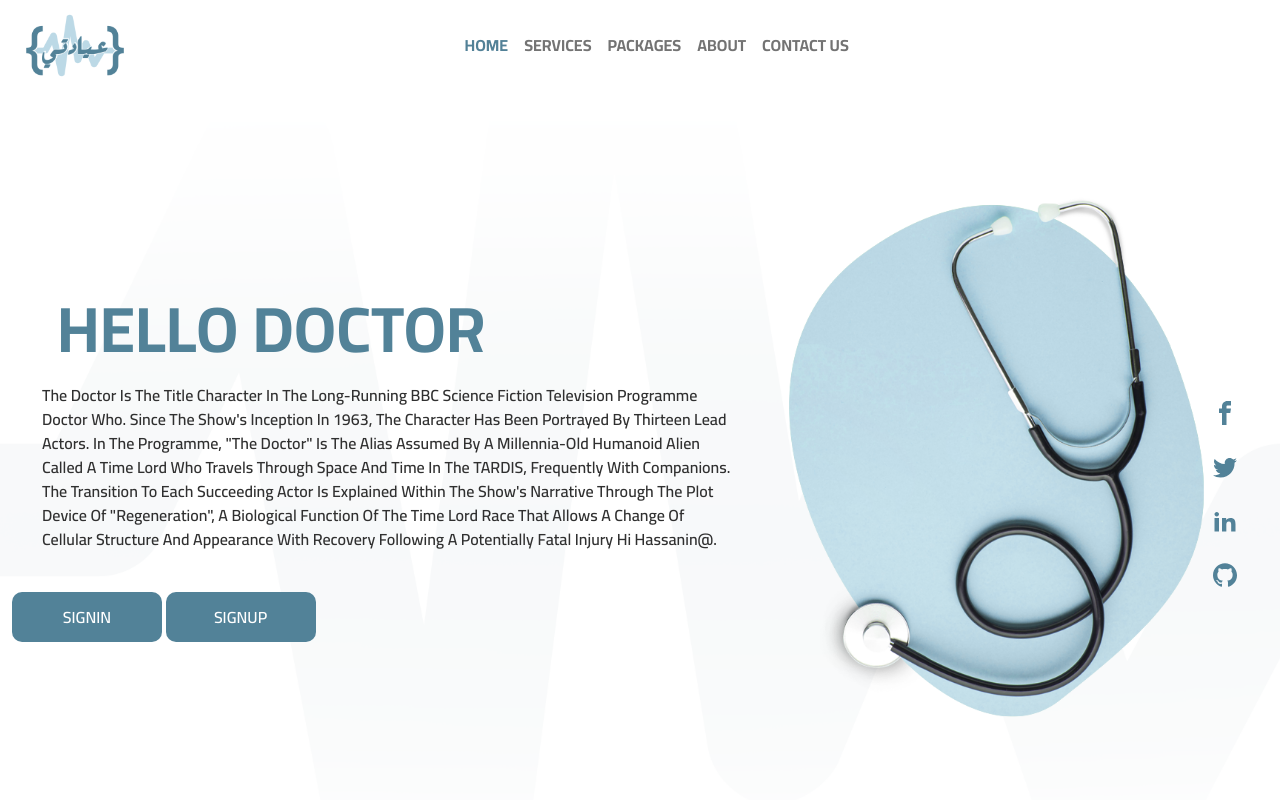
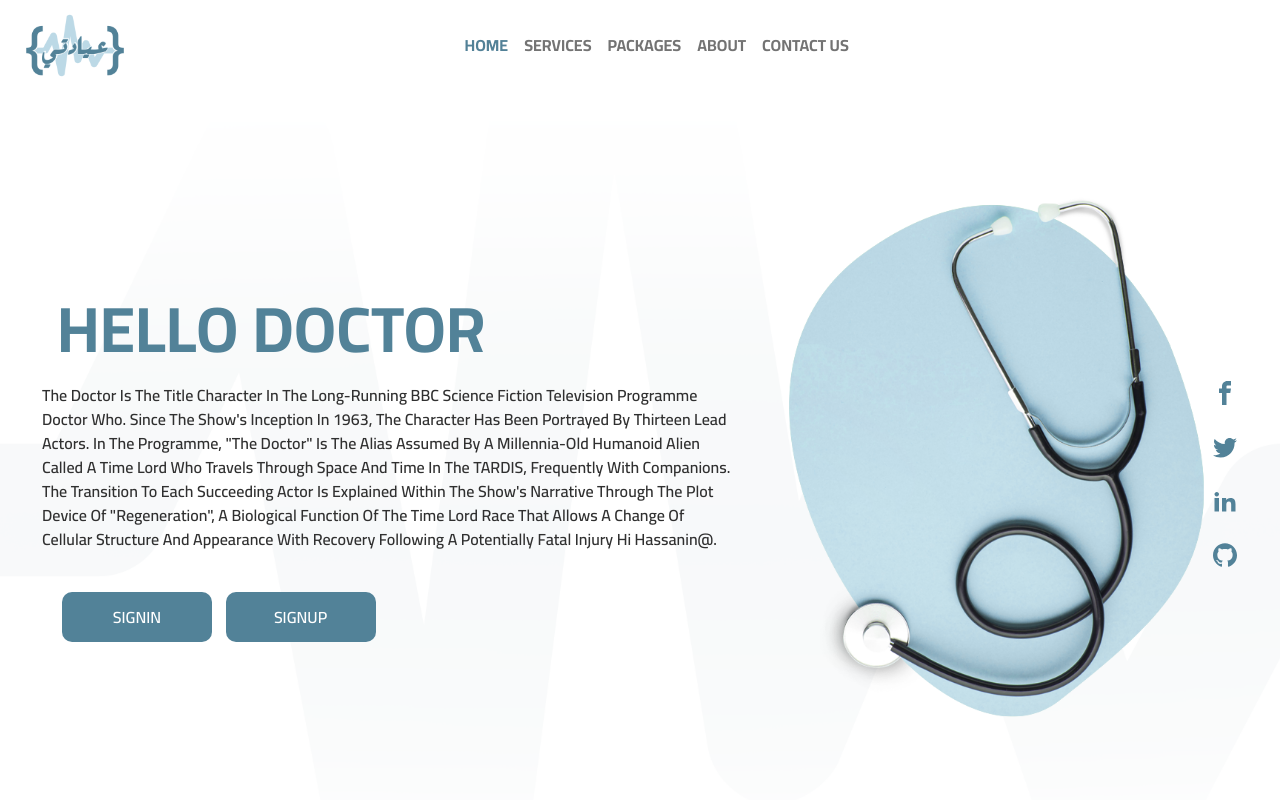
Before and after one commit to a-hassanein/Clinic-System, a React (Create React App) app: page / in a window 1280 px wide. Shown: the top 800 px of the page. Built offline with nearby package versions, Linux system fonts and the light colour scheme.

Commit message:
some changes 0.2

```diff
--- a/src/Style/Home.css
+++ b/src/Style/Home.css
@@ -120,17 +120,17 @@
     #signinID{
         width: 150px;
         font-size: 1em;
-        margin-left:0px;
+        margin-left:50px;
     }
 
     #signupID{
         width: 150px;
         font-size: 1em;
-        margin-left:0px;
+        margin-left:10px;
     }
 
     .social{
-        margin-top: 0px;
+        margin-top: -20px;
     }
 }
 
```
